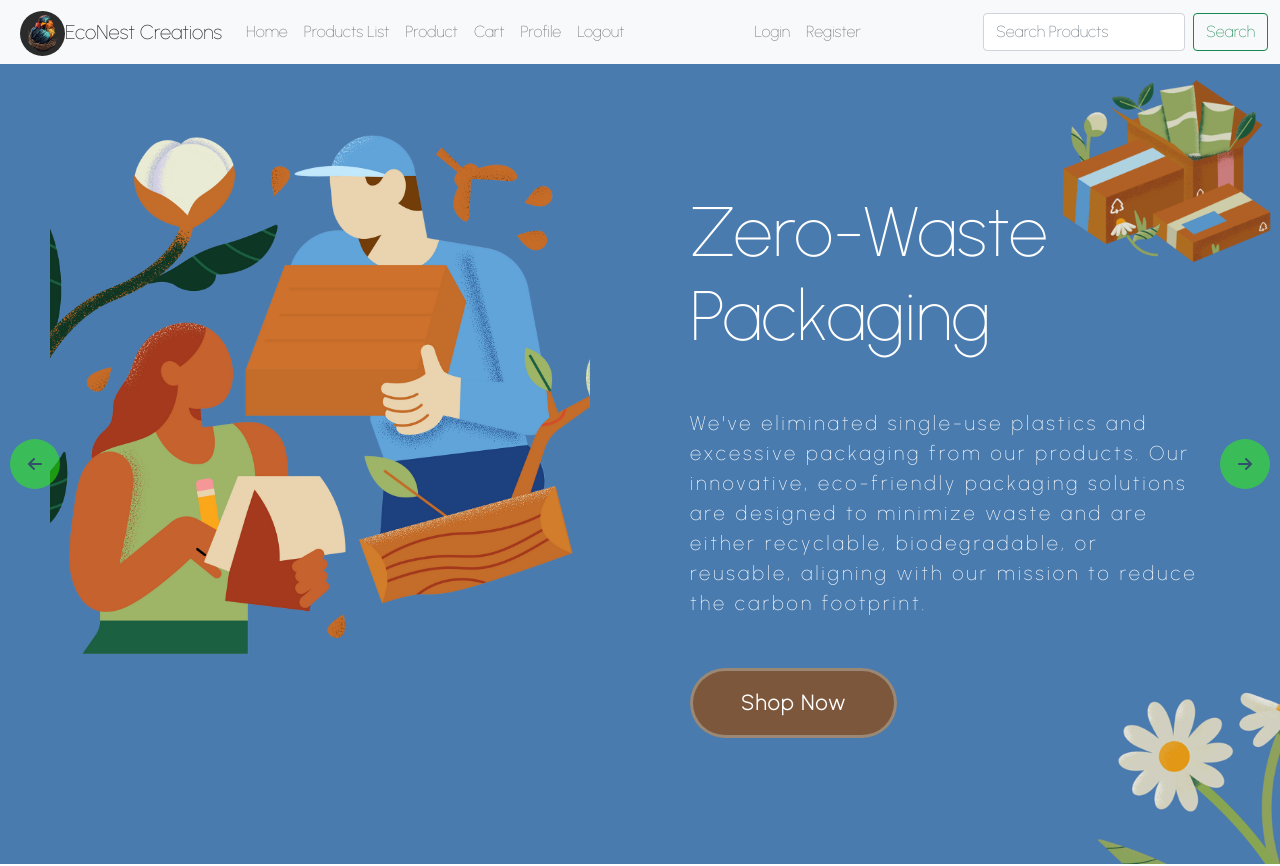
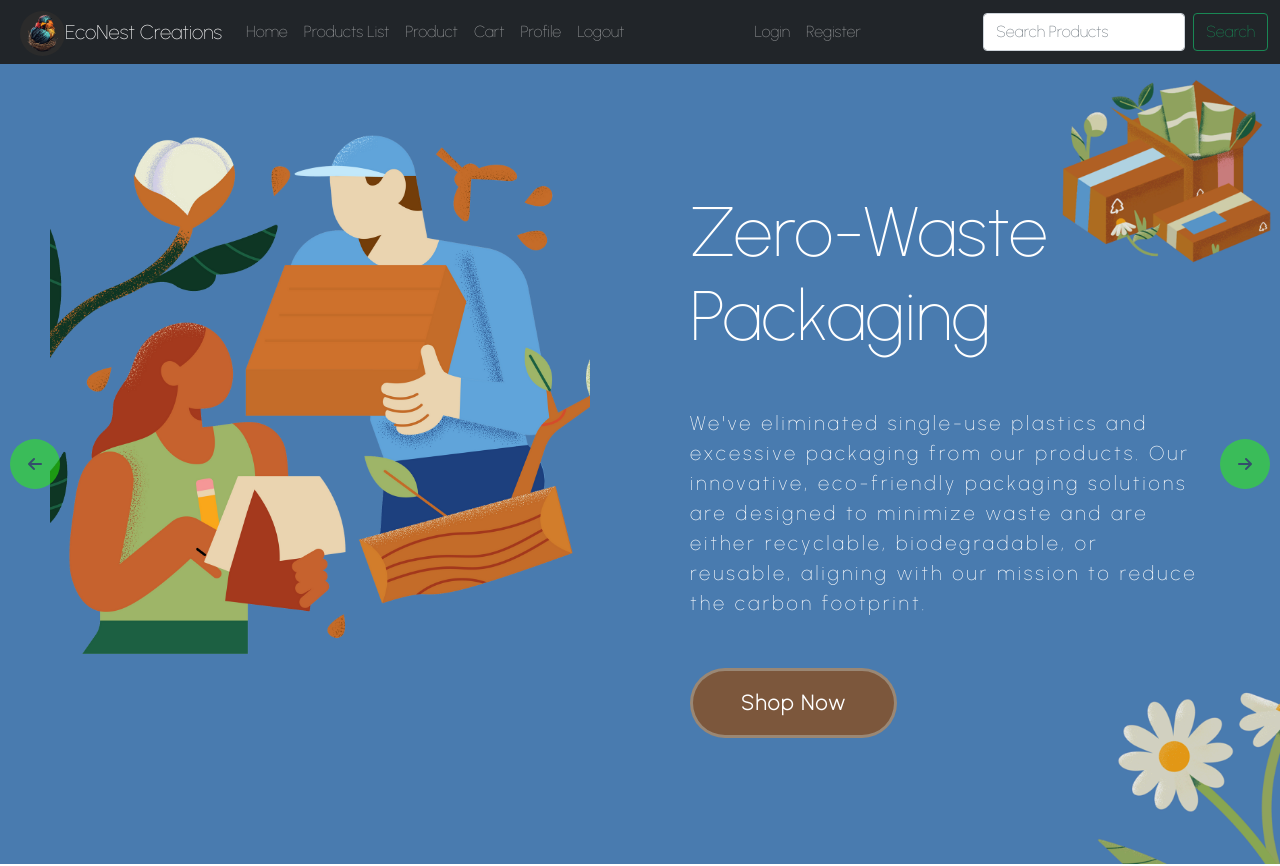
Before and after one commit to Sohamiscurious/Ecofreindly_ecommerce, a React (Create React App) app in the folder client/: page / in a window 1280 px wide. Shown: the top 866 px of the page. Built offline with nearby package versions, Linux system fonts and the light colour scheme; the HTML template or start-up script is replaced by a standard one.

Commit message:
Navbar theme change

```diff
--- a/client/src/components/NavBar.jsx
+++ b/client/src/components/NavBar.jsx
@@ -6,7 +6,7 @@
     }
     return (
         <>
-            <nav className="navbar navbar-expand-lg navbar-light bg-light">
+            <nav className="navbar navbar-expand-lg navbar-dark bg-dark">
                 <div className="container-fluid">
                 <img className='logo' src="bird.png"/>
                     <a className="navbar-brand" href="/">EcoNest Creations</a>
```
